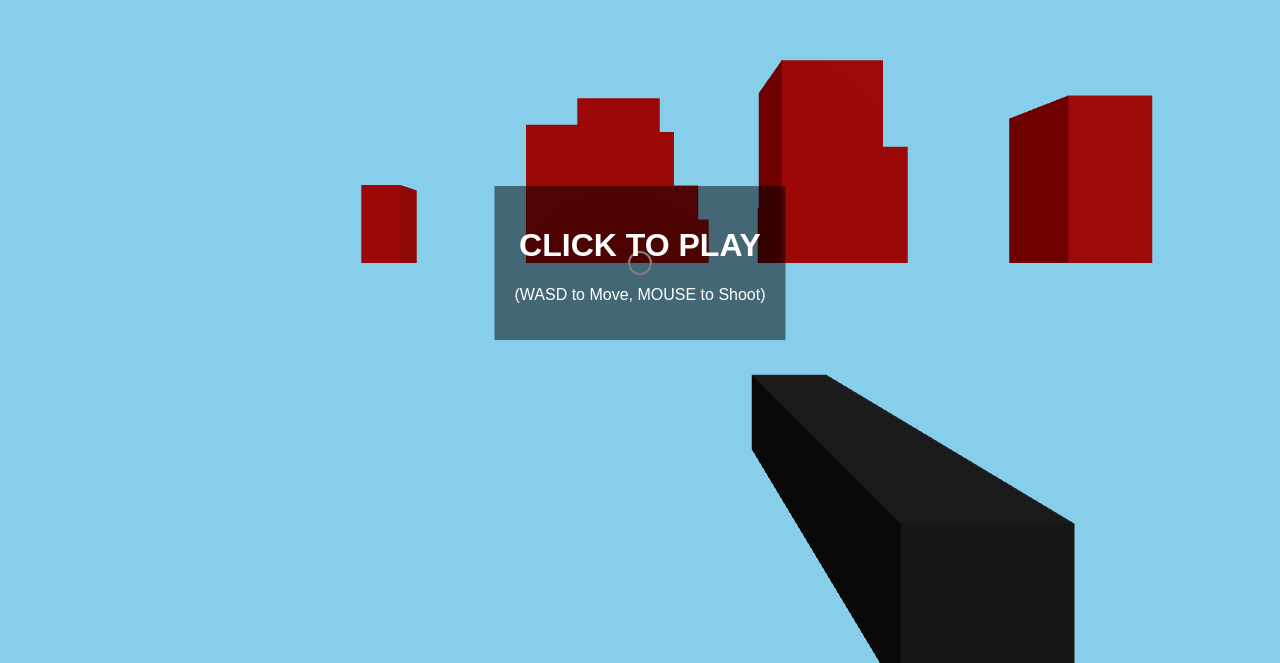
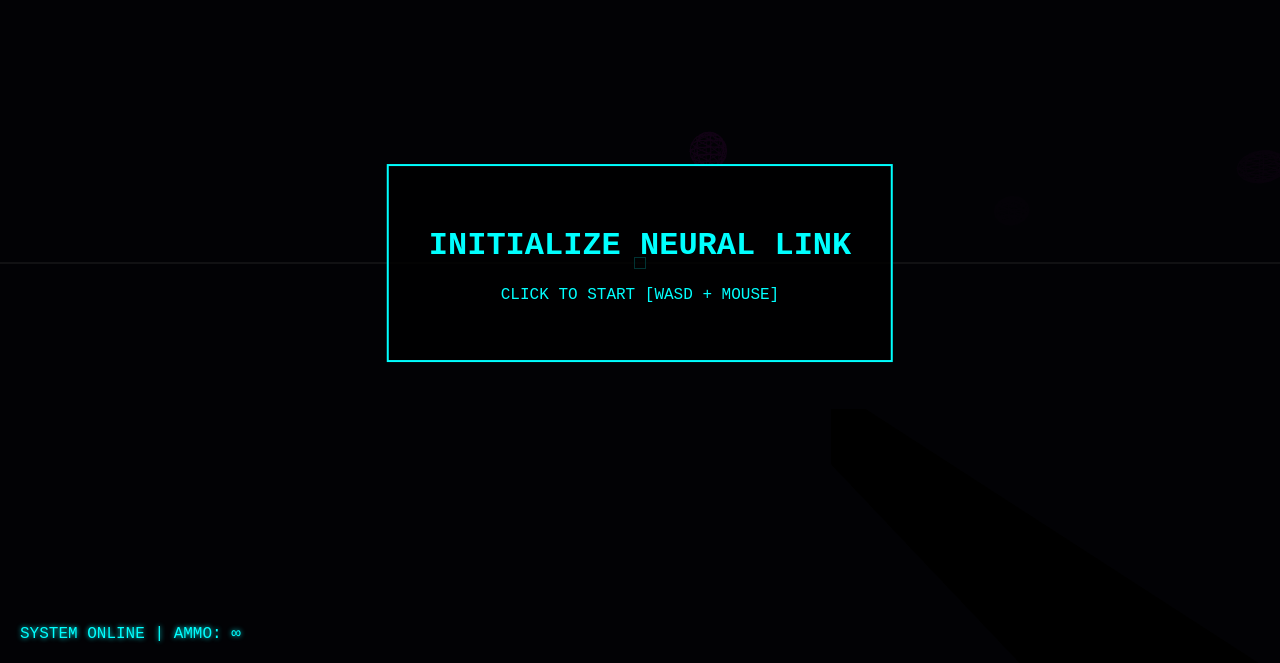
Before and after one commit to 7ANK-store/Game, a plain HTML site: page index.html in a window 1280 px wide. Shown: the part 137-800 px from the top of the page. Drawn offline with nearby package versions, Linux system fonts and the light colour scheme; animation ran at ten frames a second.

Commit message:
Update index.html

```diff
--- a/index.html
+++ b/index.html
@@ -1,29 +1,18 @@
 <!DOCTYPE html>
 <html lang="en">
 <head>
-    <meta charset="UTF-8">
-    <title>3D Web Shooter</title>
+    <meta charset="UTF-8"><title>CYBER-STRIKE 3D</title>
     <style>
-        body { margin: 0; overflow: hidden; background: #000; }
-        /* THE CROSSHAIR */
-        #crosshair {
-            position: absolute; top: 50%; left: 50%;
-            width: 20px; height: 20px;
-            border: 2px solid white; border-radius: 50%;
-            transform: translate(-50%, -50%);
-            pointer-events: none;
-        }
-        #instructions {
-            position: absolute; top: 50%; left: 50%;
-            transform: translate(-50%, -50%);
-            color: white; font-family: sans-serif; text-align: center;
-            background: rgba(0,0,0,0.5); padding: 20px; cursor: pointer;
-        }
+        body { margin: 0; overflow: hidden; background: #000; font-family: 'Courier New', Courier, monospace; }
+        #crosshair { position: absolute; top: 50%; left: 50%; width: 10px; height: 10px; border: 1px solid #0ff; transform: translate(-50%, -50%); pointer-events: none; }
+        #ui { position: absolute; bottom: 20px; left: 20px; color: #0ff; text-shadow: 0 0 5px #0ff; }
+        #instructions { position: absolute; top: 50%; left: 50%; transform: translate(-50%, -50%); color: #0ff; text-align: center; background: rgba(0,0,0,0.8); padding: 40px; border: 2px solid #0ff; cursor: pointer; }
     </style>
 </head>
 <body>
     <div id="crosshair"></div>
-    <div id="instructions"><h1>CLICK TO PLAY</h1><p>(WASD to Move, MOUSE to Shoot)</p></div>
+    <div id="ui">SYSTEM ONLINE | AMMO: ∞</div>
+    <div id="instructions"><h1>INITIALIZE NEURAL LINK</h1><p>CLICK TO START [WASD + MOUSE]</p></div>
 
     <script type="importmap">
         { "imports": { "three": "https://unpkg.com/three@0.160.0/build/three.module.js", "three/addons/": "https://unpkg.com/three@0.160.0/examples/jsm/" } }
@@ -33,62 +22,86 @@
         import * as THREE from 'three';
         import { PointerLockControls } from 'three/addons/controls/PointerLockControls.js';
 
-        // 1. SCENE SETUP
+        // 1. CYBER WORLD SETUP
         const scene = new THREE.Scene();
-        scene.background = new THREE.Color(0x87ceeb); // Sky blue
+        scene.background = new THREE.Color(0x020205);
+        scene.fog = new THREE.FogExp2(0x020205, 0.15); // Add thick fog
+
         const camera = new THREE.PerspectiveCamera(75, window.innerWidth / window.innerHeight, 0.1, 1000);
         const renderer = new THREE.WebGLRenderer({ antialias: true });
         renderer.setSize(window.innerWidth, window.innerHeight);
         document.body.appendChild(renderer.domElement);
 
-        // 2. GUN SETUP (A simple grey box)
-        const gun = new THREE.Mesh(
-            new THREE.BoxGeometry(0.1, 0.1, 0.4),
-            new THREE.MeshStandardMaterial({ color: 0x222222 })
-        );
-        gun.position.set(0.2, -0.2, -0.5);
-        camera.add(gun);
+        // 2. THE GUN (Laser Rifle)
+        const gunGroup = new THREE.Group();
+        const body = new THREE.Mesh(new THREE.BoxGeometry(0.05, 0.08, 0.5), new THREE.MeshStandardMaterial({ color: 0x111111 }));
+        const glow = new THREE.Mesh(new THREE.BoxGeometry(0.01, 0.02, 0.4), new THREE.MeshBasicMaterial({ color: 0x00ffff }));
+        glow.position.z = -0.05;
+        gunGroup.add(body, glow);
+        gunGroup.position.set(0.3, -0.25, -0.5);
+        camera.add(gunGroup);
         scene.add(camera);
 
-        // 3. TARGETS (Random boxes to shoot)
-        const targets = [];
-        for(let i=0; i<10; i++) {
-            const box = new THREE.Mesh(new THREE.BoxGeometry(1, 2, 1), new THREE.MeshStandardMaterial({color: 0xff0000}));
-            box.position.set(Math.random()*20-10, 1, Math.random()*-20-5);
-            scene.add(box);
-            targets.push(box);
+        // 3. NEON GRID FLOOR
+        const grid = new THREE.GridHelper(200, 100, 0x00ffff, 0x222222);
+        scene.add(grid);
+
+        // 4. FLOATING DRONE TARGETS
+        const drones = [];
+        for(let i=0; i<20; i++) {
+            const drone = new THREE.Mesh(
+                new THREE.SphereGeometry(0.4, 8, 8),
+                new THREE.MeshBasicMaterial({ color: 0xff00ff, wireframe: true })
+            );
+            drone.position.set(Math.random()*40-20, 1 + Math.random()*3, Math.random()*-40-10);
+            scene.add(drone);
+            drones.push(drone);
         }
 
-        // 4. LIGHT & FLOOR
-        scene.add(new THREE.AmbientLight(0xffffff, 0.5));
-        const sun = new THREE.DirectionalLight(0xffffff, 1);
-        sun.position.set(5, 10, 7);
-        scene.add(sun);
-        const floor = new THREE.Mesh(new THREE.PlaneGeometry(100, 100), new THREE.MeshStandardMaterial({color: 0x44bb44}));
-        floor.rotation.x = -Math.PI / 2;
-        scene.add(floor);
-
-        // 5. CONTROLS & SHOOTING
+        // 5. MOVEMENT & SHOOTING LOGIC
         const controls = new PointerLockControls(camera, document.body);
         document.getElementById('instructions').addEventListener('click', () => controls.lock());
         controls.addEventListener('lock', () => document.getElementById('instructions').style.display = 'none');
         controls.addEventListener('unlock', () => document.getElementById('instructions').style.display = 'block');
 
+        let moveFwd = false, moveBwd = false, moveL = false, moveR = false;
+        document.addEventListener('keydown', (e) => { if(e.code=='KeyW') moveFwd=true; if(e.code=='KeyS') moveBwd=true; if(e.code=='KeyA') moveL=true; if(e.code=='KeyD') moveR=true; });
+        document.addEventListener('keyup', (e) => { if(e.code=='KeyW') moveFwd=false; if(e.code=='KeyS') moveBwd=false; if(e.code=='KeyA') moveL=false; if(e.code=='KeyD') moveR=false; });
+
         const raycaster = new THREE.Raycaster();
         window.addEventListener('mousedown', () => {
             if(!controls.isLocked) return;
 
-            // Shooting Logic
+            // Visual Recoil
+            gunGroup.position.z += 0.05;
+
             raycaster.setFromCamera(new THREE.Vector2(0,0), camera);
-            const hits = raycaster.intersectObjects(targets);
+            const hits = raycaster.intersectObjects(drones);
             if(hits.length > 0) {
-                hits[0].object.position.y = -10; // "Kill" target by hiding it
+                hits[0].object.scale.set(0,0,0); // Vaporize target
             }
         });
 
-        // 6. RENDER LOOP
+        // 6. GAME LOOP
+        const clock = new THREE.Clock();
         function animate() {
             requestAnimationFrame(animate);
+            const delta = clock.getDelta();
+
+            if(controls.isLocked) {
+                const speed = 5;
+                if(moveFwd) controls.moveForward(speed * delta);
+                if(moveBwd) controls.moveForward(-speed * delta);
+                if(moveL) controls.moveRight(-speed * delta);
+                if(moveR) controls.moveRight(speed * delta);
+
+                // Smooth recoil recovery
+                gunGroup.position.z += ( -0.5 - gunGroup.position.z ) * 0.1;
+            }
+
+            // Make drones bob up and down
+            drones.forEach(d => d.position.y += Math.sin(Date.now() * 0.002) * 0.005);
+
             renderer.render(scene, camera);
         }
         animate();
```
